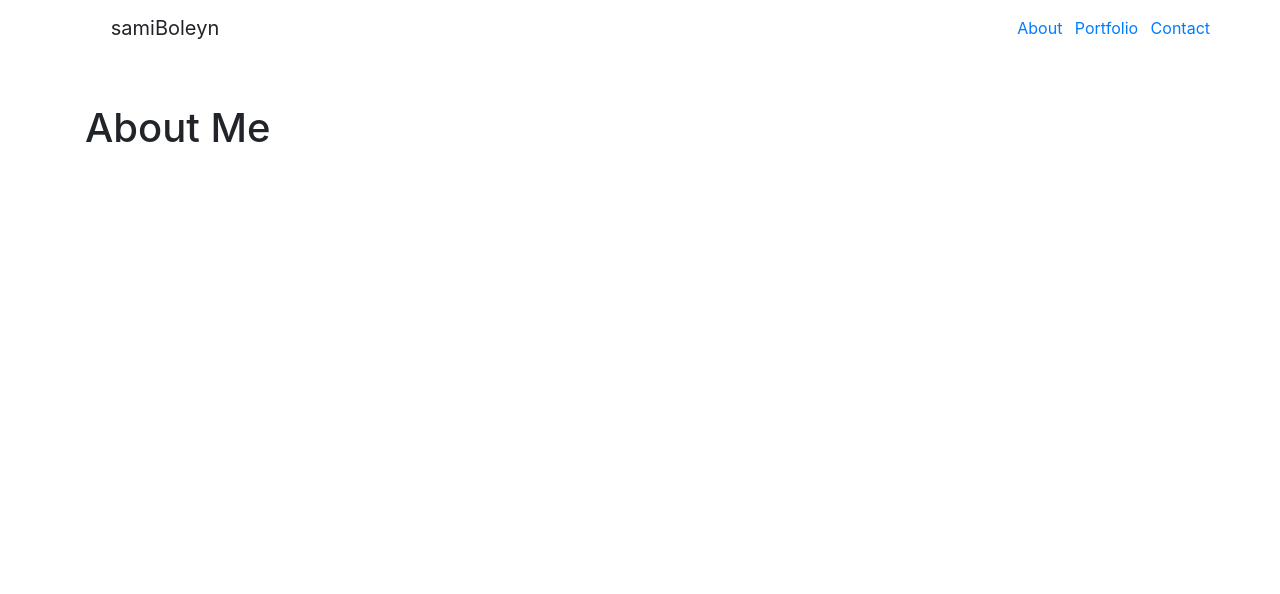
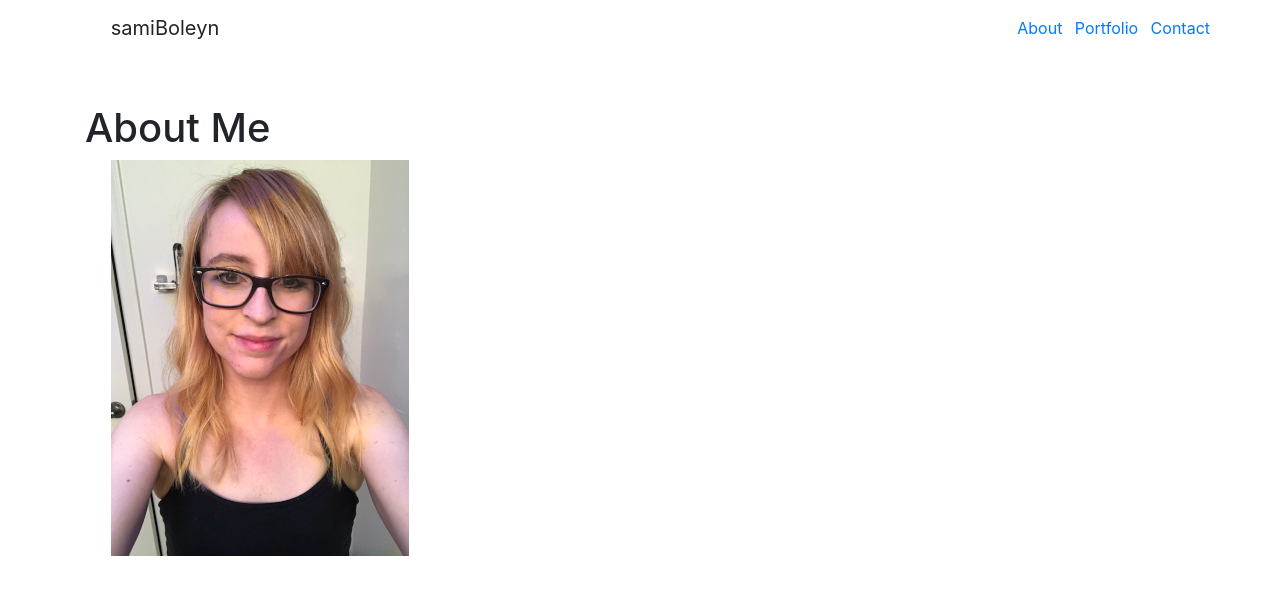
Before and after one commit to sboleyn/Bootstrap-Portfolio, a plain HTML site: page index.html in a window 1280 px wide. Drawn offline with nearby package versions, Linux system fonts and the light colour scheme.

Commit message:
center image in index

```diff
--- a/index.html
+++ b/index.html
@@ -33,7 +33,9 @@
 
 		<div class="row contentMain">
 			<div class="col-xs-12 col-md-6 col-lg-4">
-
+				<div class= "mx-auto text-center">
+					<img class= "img-responsive" src="assets/images/profile8.jpg">
+				</div>
 			</div>
         </div>
     </div>
```
